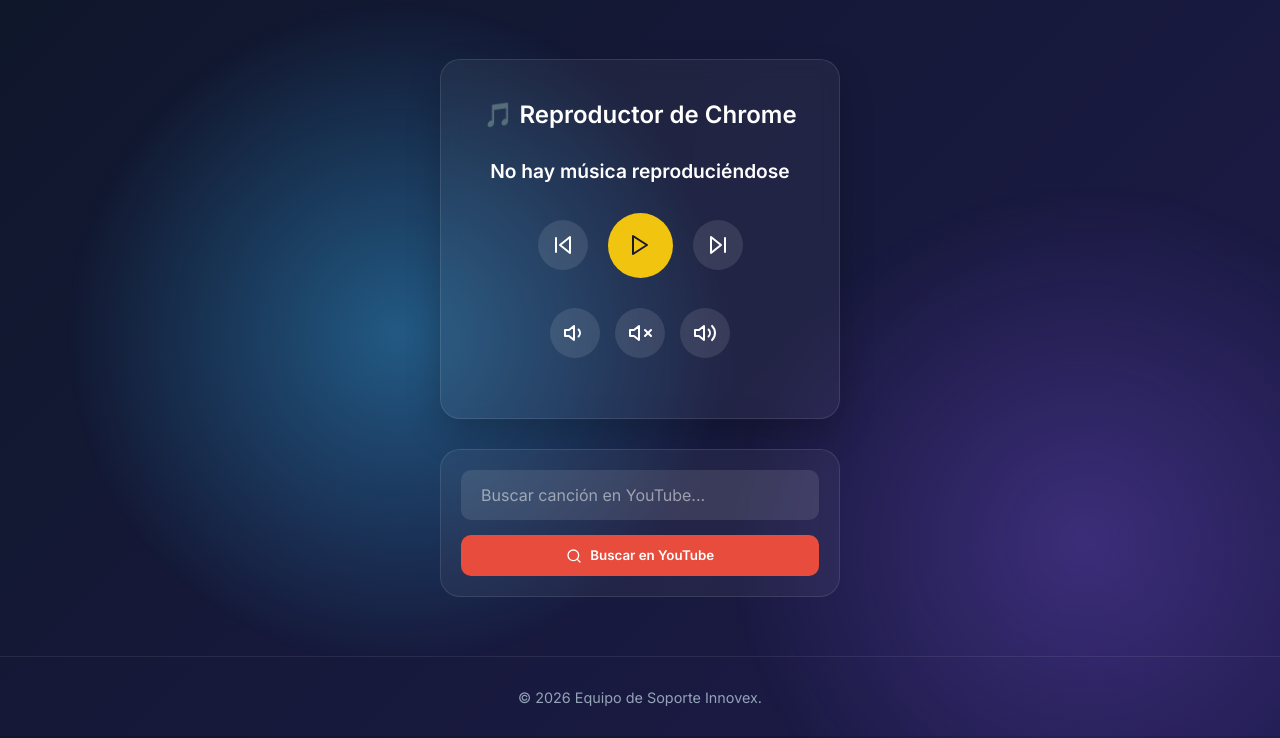
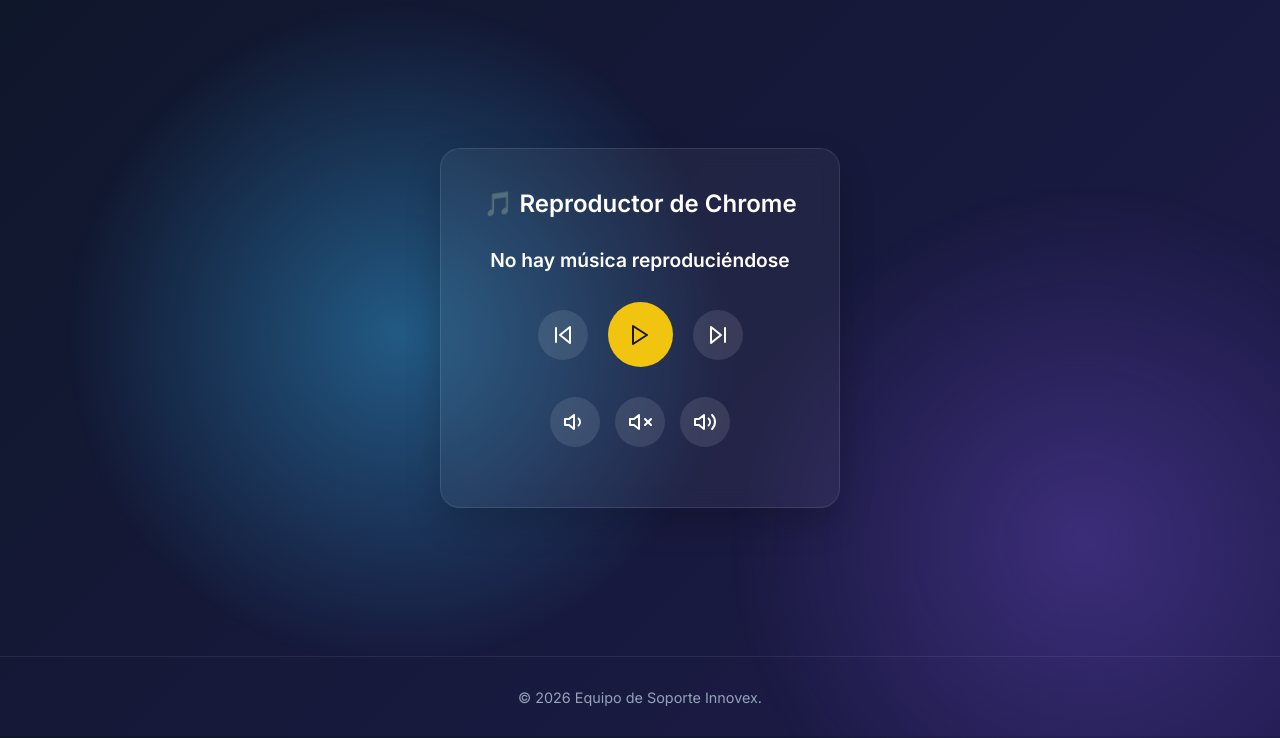
Before and after one commit to felipooon/portal_soporte, a Django app: page /music/ in a window 1280 px wide. Shown: the part 64-802 px from the top of the page. Run offline with Django 5.2, Linux system fonts and the light colour scheme.

Commit message:
refactor: Remove youtube search UI due to aggressive yt-dlp blocking

```diff
--- a/templates/dashboard/music.html
+++ b/templates/dashboard/music.html
@@ -184,15 +184,7 @@
         </div>
     </div>
 
-    <div class="search-card">
-        <form onsubmit="searchYoutube(event)">
-            <input type="text" id="yt-search" class="search-input" placeholder="Buscar canción en YouTube...">
-            <button type="submit" class="search-btn">
-                <i data-feather="search" style="width: 16px; height: 16px; vertical-align: middle; margin-right: 5px;"></i>
-                Buscar en YouTube
-            </button>
-        </form>
-    </div>
+
 </div>
 
 <div id="notification" class="notification">Comando enviado</div>
```
